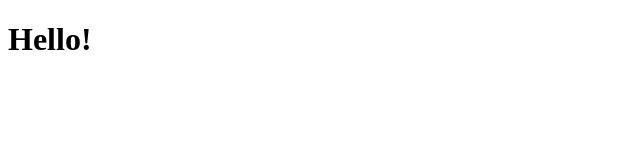
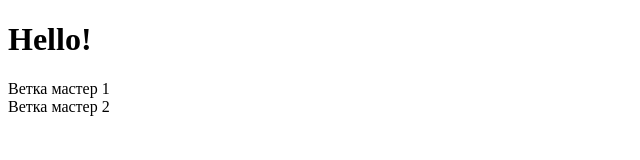
Before and after one commit to Meidro/git_test, a plain HTML site: page index.html in a window 1280 px wide. Shown: the whole page, without its empty margins (0-640 px from the left). Drawn offline with Linux system fonts and the light colour scheme.

Commit message:
добавил два блока

```diff
--- a/index.html
+++ b/index.html
@@ -8,6 +8,8 @@
    </head>
    <body>
       <h1>Hello!</h1>
+      <div class="branch__master">Ветка мастер 1</div>
+      <div class="branch__master">Ветка мастер 2</div>
       <script src="./main.js"></script>
    </body>
 </html>
```
